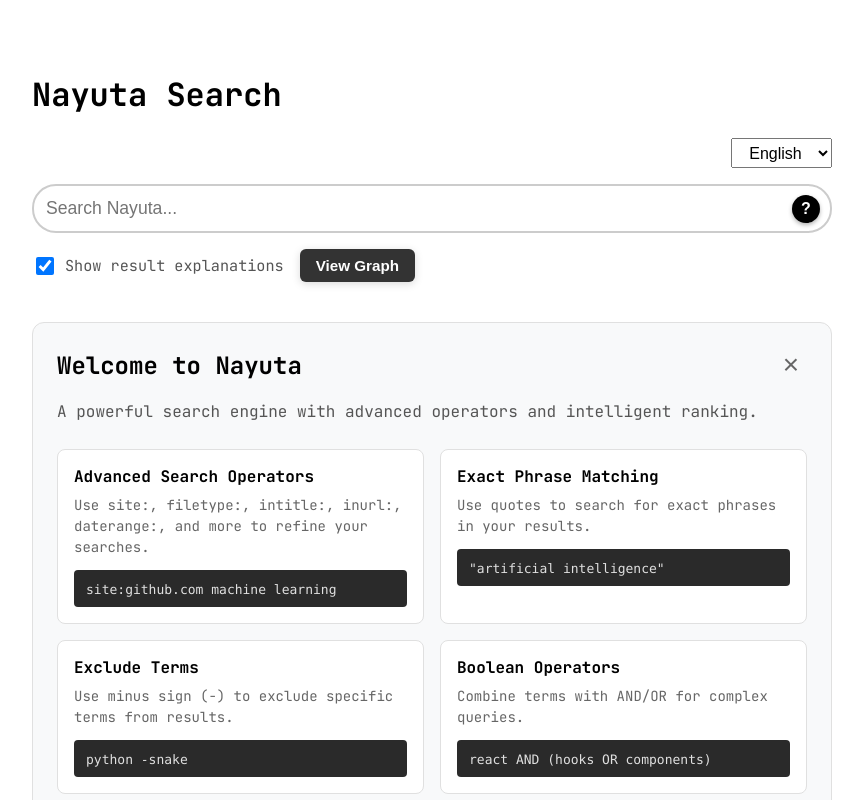
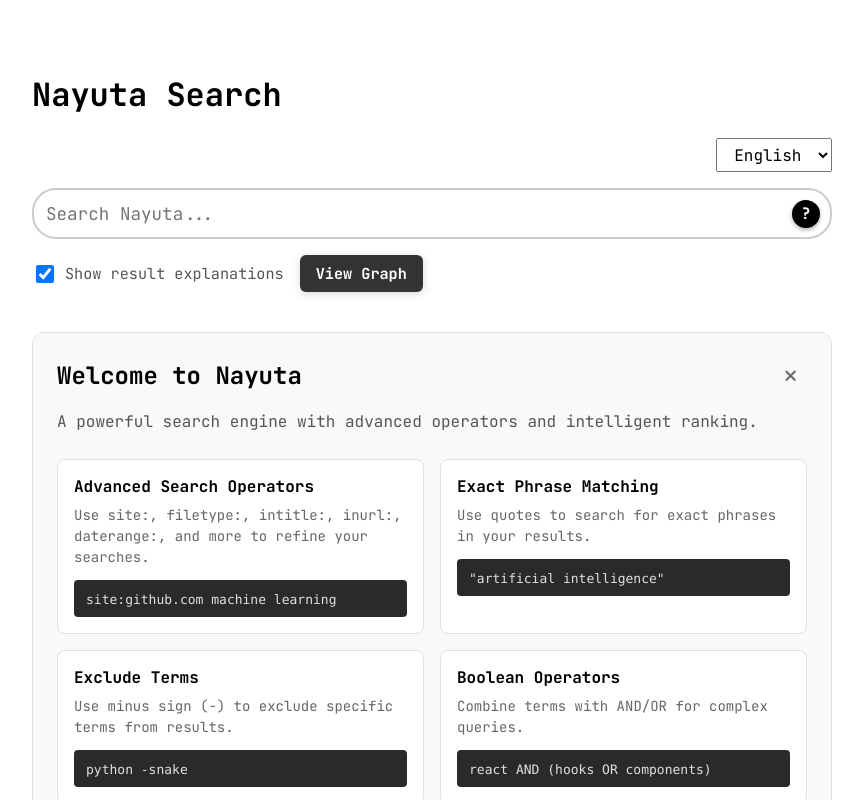
Before and after one commit to gongahkia/nayuta, a React (Create React App) app in the folder frontend/: page / in a window 1280 px wide. Shown: the top 800 px of the page, without its empty margins (208-1071 px from the left). Built offline with nearby package versions, Linux system fonts and the light colour scheme.

Commit message:
feat(app): enforce basic main ui

```diff
--- a/frontend/src/styles/main.css
+++ b/frontend/src/styles/main.css
@@ -12,6 +12,12 @@ footer {
 body, .app-container {
   font-family: 'JetBrains Mono', 'Consolas', 'Courier New', monospace;
 }
+
+/* Apply monospace font to all form elements */
+input, button, select, textarea {
+  font-family: 'JetBrains Mono', 'Consolas', 'Courier New', monospace;
+}
+
 .app-container {
   max-width: 800px;
   margin: 2rem auto;
```
